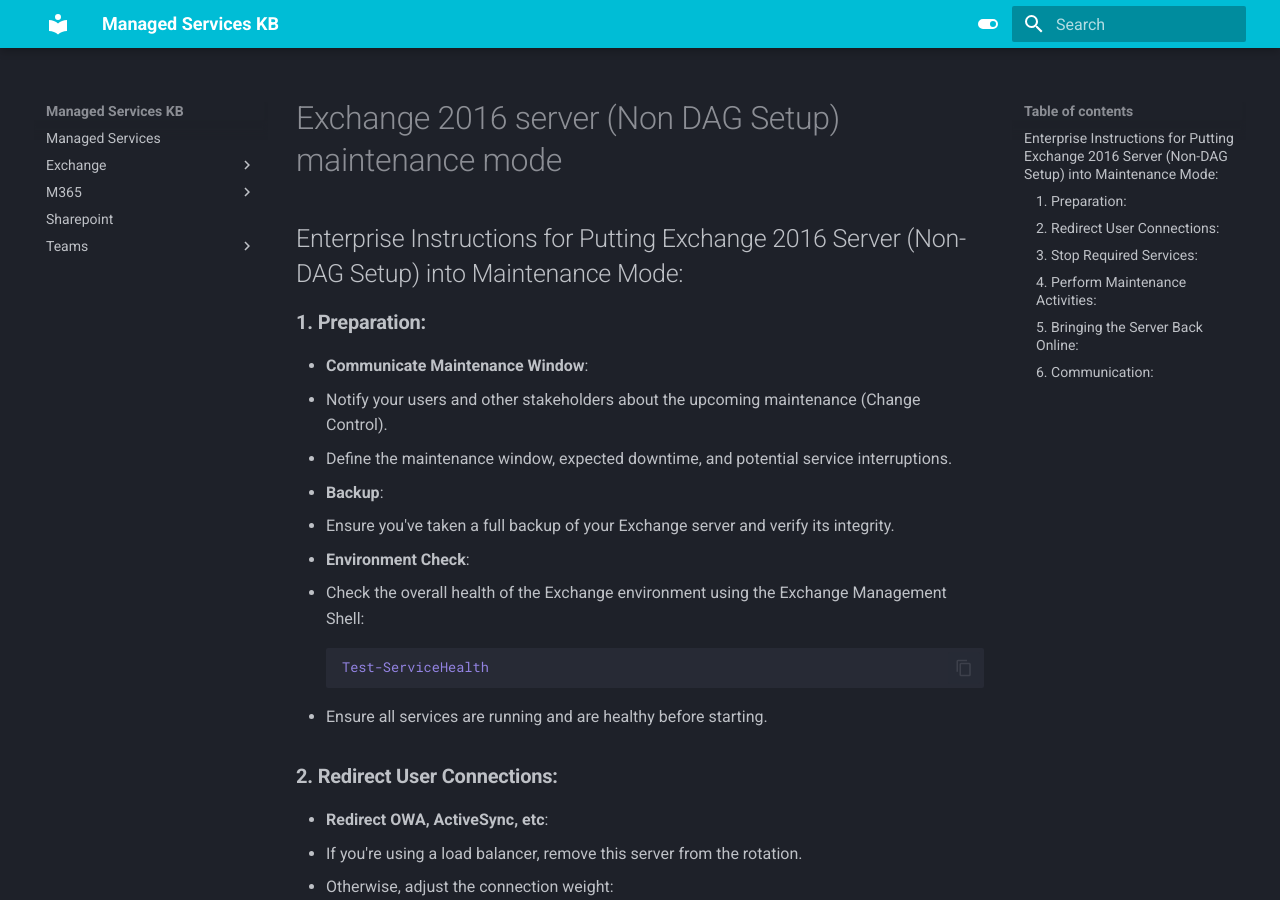
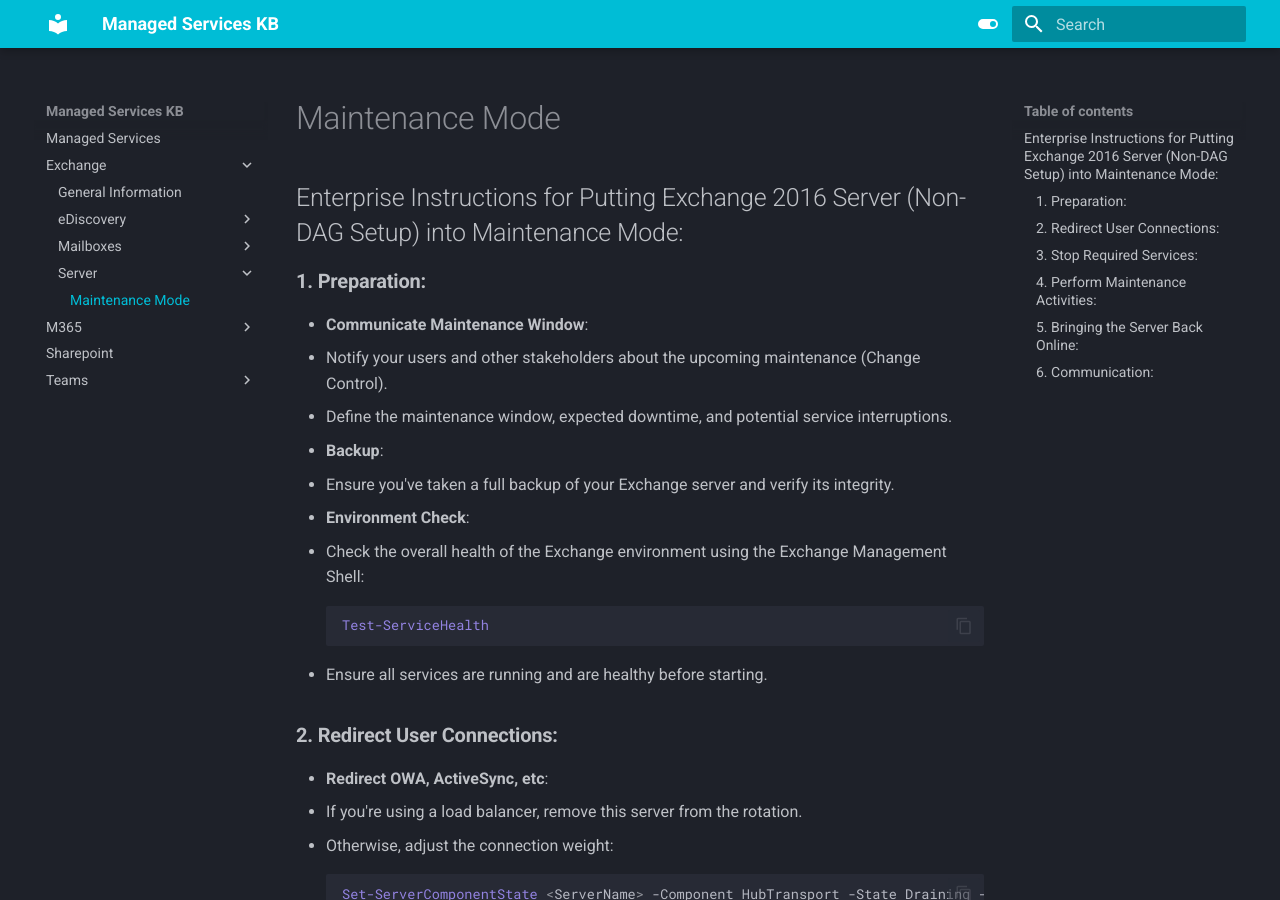
Before and after one commit to gpegues/MKDocs_Dev, an MkDocs documentation site: the page built from docs/Exchange/Exchange 2016 server (Non-DAG Setup) maintenance mode.md, in a window 1280 px wide and 900 px high. Built offline with MkDocs 1.6.1 and Material for MkDocs 9.7.7, drawn with Linux system fonts in a browser that asks for light colours; some of the changed lines change nothing that is shown.

Commit message:
Update: .yml index updated

```diff
--- a/mkdocs.yml
+++ b/mkdocs.yml
@@ -54,6 +54,8 @@
       - Creating User Email: Exchange/RemoteEnableUser.md
       - Message Trace: Exchange/MessageTrace.md
       - SMTP to SharedMailbox: Exchange/scan2email.md
+    - Server:
+      - Maintenance Mode: Exchange/Exchange 2016 server (Non-DAG Setup) maintenance mode.md
   - M365:
     - General Information: M365.md
     - Licensing: M365/Licensing.md
```
